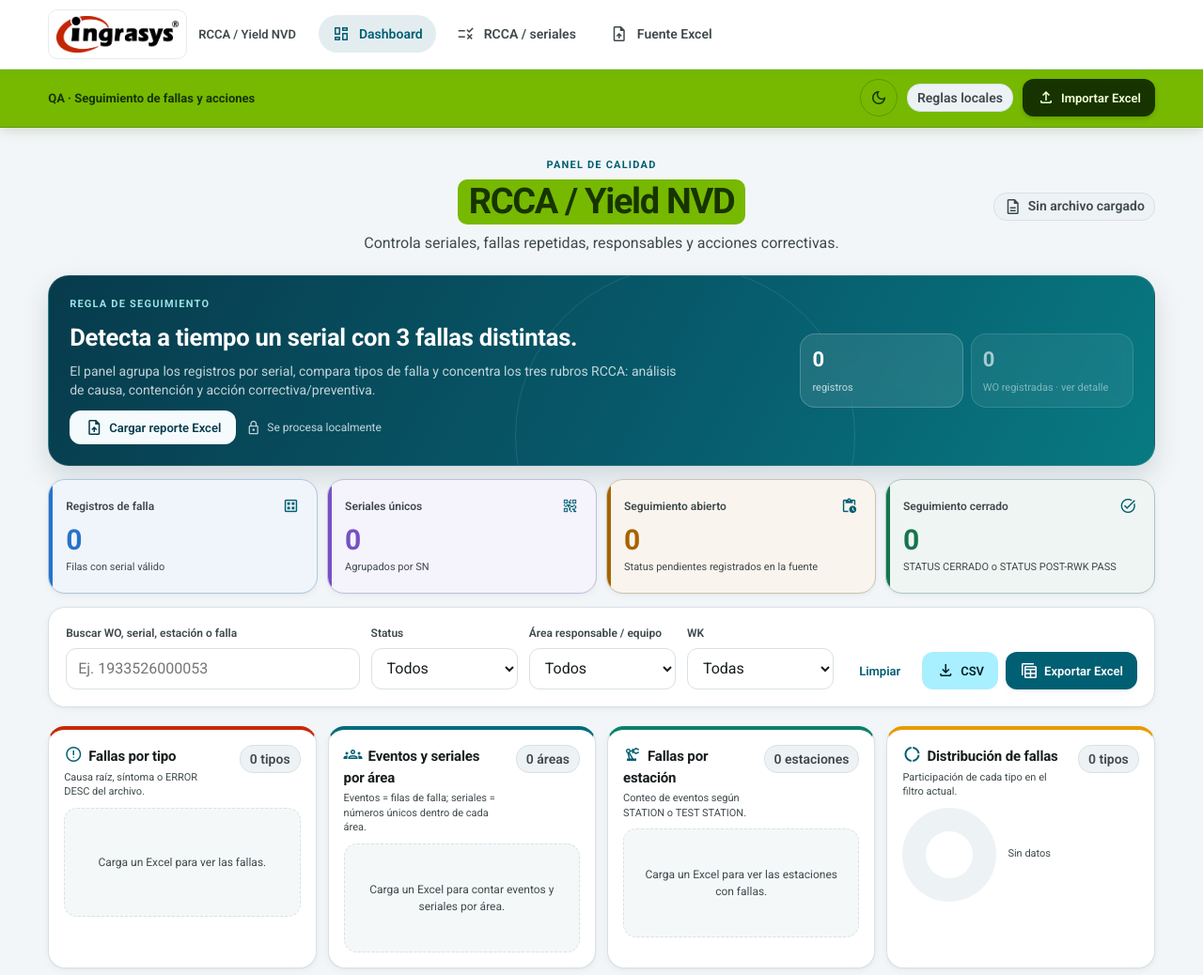
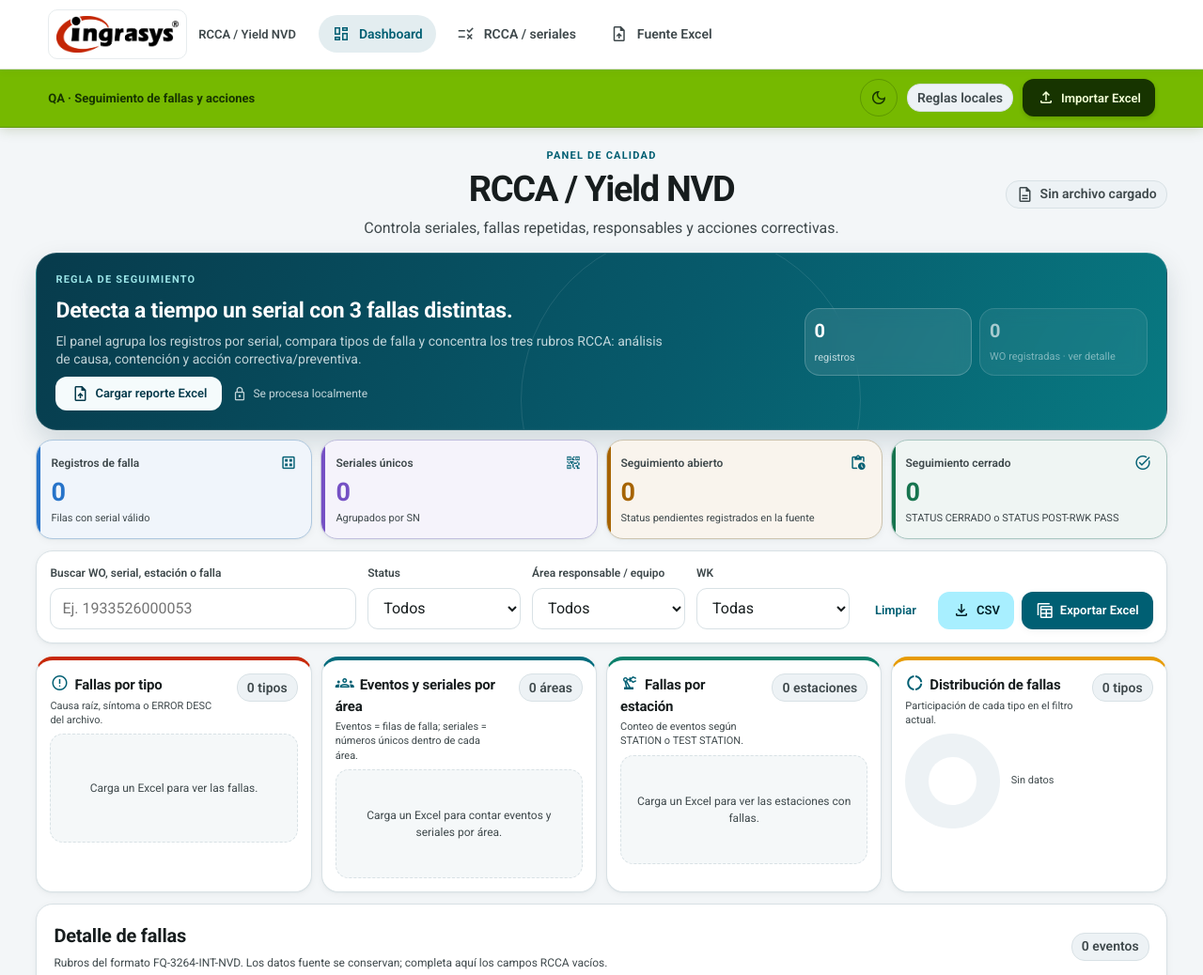
Before and after one commit to gabo566/rcca-dashboard, a website: page rcca-dashboard.html in a window 1280 px wide. Shown: the top 1038 px of the page at 94% size. Drawn offline with nearby package versions, Linux system fonts and the light colour scheme.

Commit message:
Remove title fill and tighten dashboard spacing

```diff
--- a/rcca-dashboard.html
+++ b/rcca-dashboard.html
@@ -618,10 +618,10 @@
     #view-dashboard .page-heading > div { grid-column: 2; text-align: center; }
     #view-dashboard #pageTitle {
       display: inline-block;
-      padding: .08em .3em;
-      border-radius: 10px;
-      background: #76b900;
-      color: #173400;
+      padding: 0;
+      border-radius: 0;
+      background: transparent;
+      color: var(--md-on-surface);
     }
     #view-dashboard #sourceChip { grid-column: 3; justify-self: end; }
     @media (max-width: 1100px) {
@@ -642,6 +642,36 @@
     .topbar .icon-button:hover { background: rgba(23, 52, 0, .1); }
     .topbar .filled-button { background: #173400; color: #f3ffd6; box-shadow: 0 2px 5px rgba(23, 52, 0, .2); }
     .topbar .filled-button:hover { background: #234c00; filter: none; }
+    .content { padding: 22px clamp(18px, 3vw, 48px) 32px; }
+    .page-heading { gap: 12px; margin-bottom: 14px; }
+    .hero { gap: 14px; padding: clamp(14px, 1.6vw, 20px); margin-bottom: 10px; }
+    .hero h2 { margin-bottom: 6px; font-size: clamp(21px, 1.8vw, 24px); }
+    .hero p { line-height: 1.35; }
+    .hero-actions { margin-top: 9px; }
+    .hero-meta > div, .hero-stat-button { min-height: 56px; padding: 8px 10px; }
+    .hero-meta strong, .hero-stat-button strong { font-size: 20px; }
+    .kpi-grid { gap: 9px; margin-bottom: 12px; }
+    .kpi-card { min-height: 106px; padding: 14px 15px 12px; }
+    .kpi-card .value { margin-top: 9px; font-size: 27px; }
+    .toolbar-card { padding: 14px; margin-bottom: 14px; }
+    .chart-grid { gap: 10px; margin-bottom: 12px; }
+    .chart-grid > .panel { min-height: 190px; padding: 14px; }
+    .chart-grid .panel-header { margin-bottom: 7px; }
+    .chart-grid .bar-chart, .chart-grid .area-chart { max-height: 126px; }
+    .donut-layout { max-height: 126px; }
+    .donut { width: min(100%, 120px); }
+    .panel { padding: 18px; }
+    .panel-header { margin-bottom: 12px; }
+    @media (max-width: 760px) {
+      .content { padding: 20px 16px 28px; }
+      .hero { padding: 16px; }
+      .chart-grid > .panel { min-height: 190px; }
+    }
+    @media (max-width: 480px) {
+      .content { padding: 18px 14px 24px; }
+      .kpi-card { min-height: 102px; padding: 12px 11px; }
+      .panel, .chart-grid > .panel { padding: 14px; }
+    }
   </style>
 </head>
 <body>
```
